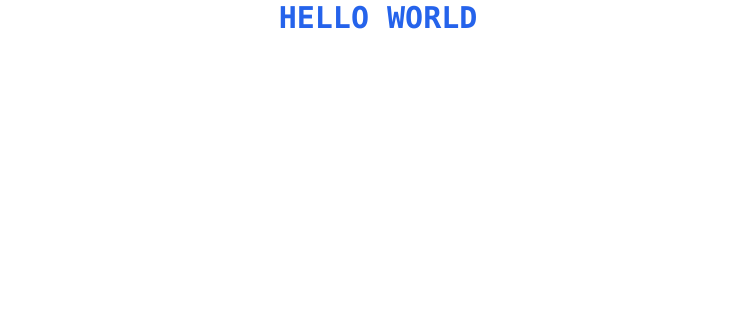
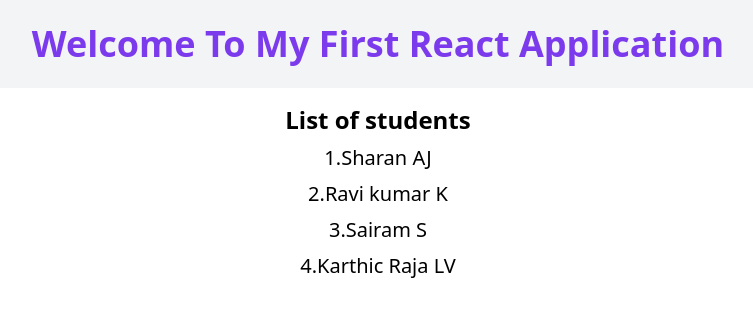
Before and after one commit to ajs-codes/React-Track, a React (Create React App) app: page / in a window 1280 px wide. Shown: the top 316 px of the page, without its empty margins (262-1015 px from the left). Built offline with nearby package versions, Linux system fonts and the light colour scheme; the HTML template or start-up script is replaced by a standard one.

Commit message:
components and props concepts completed

```diff
--- a/src/App.js
+++ b/src/App.js
@@ -1,9 +1,14 @@
 import React from "react";
 
+import Header from "./components/Header.jsx";
+import User from "./components/User.jsx"
+
 function App() {
+  let userName = ["Sharan AJ","Ravi kumar K","Sairam S","Karthic Raja LV"];
   return (
     <div className="h-screen w-screen">
-      <h1 className="font-mono text-3xl text-center text-blue-600 font-semibold">{"hello world".toUpperCase()}</h1>
+      <Header title="Welcome To My First React Application" />
+      <User names={userName}/>
     </div>
   );
 }
--- /dev/null
+++ b/src/components/Header.jsx
@@ -0,0 +1,7 @@
+import React from "react";
+
+const Header = (props) => {
+  let title = props.title;
+  return <h1 className="text-center bg-gray-100 text-purple-600 text-4xl py-6 font-semibold">{title}</h1>;
+};
+export default Header;
--- /dev/null
+++ b/src/components/User.jsx
@@ -0,0 +1,14 @@
+import React from "react";
+
+const User = (props) => {
+    return (
+        <ul className="text-center mt-4">
+            <h1 className="text-2xl font-semibold">List of students</h1>
+            {props.names.map((name,key) => {
+                return <li className="my-2 font-medium text-xl" key={key.toString()}>{key+1}.{name}</li>
+            })}
+        </ul>
+    )
+}
+
+export default User;
```
